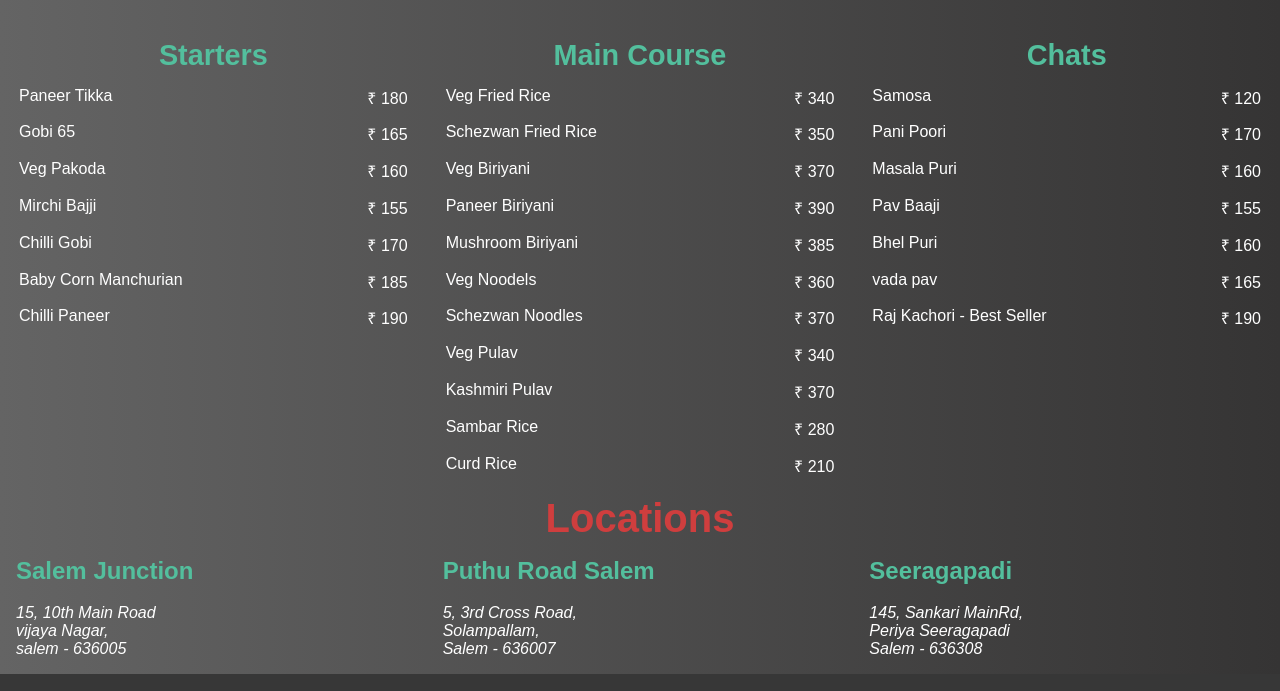
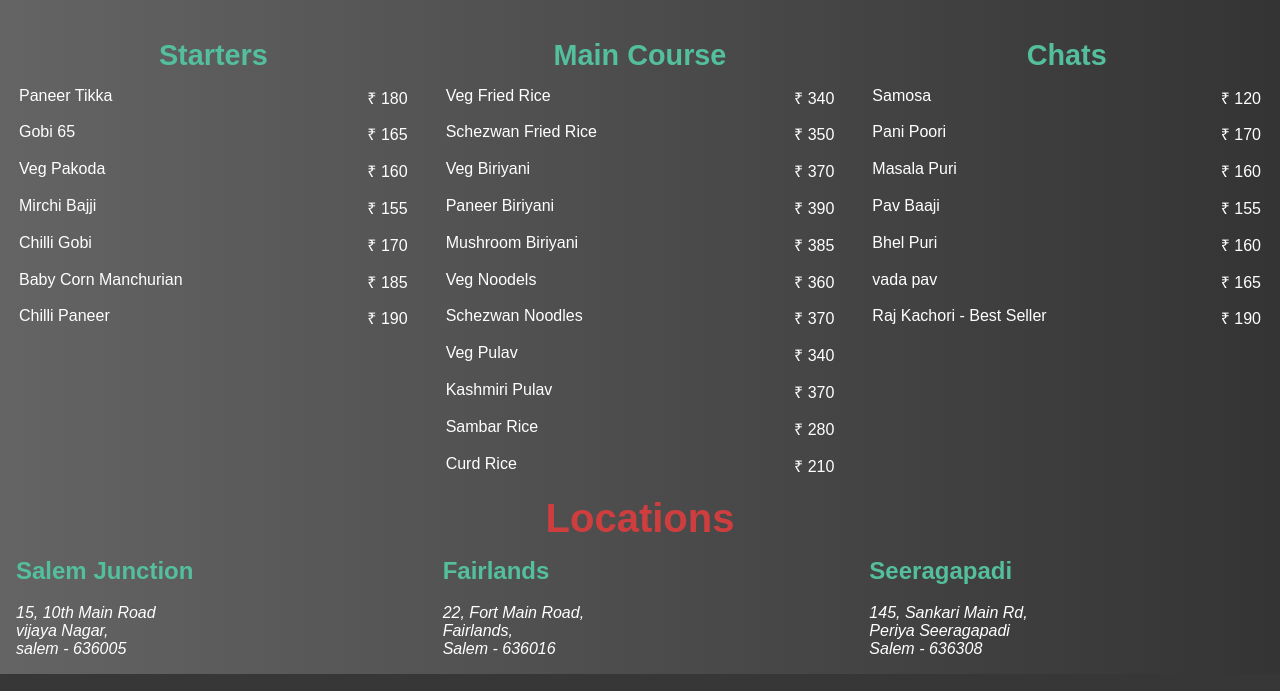
Before and after one commit to MohammedArif9092/Spicy-Hut, a plain HTML site: page index.html in a window 1280 px wide. Shown: the part 838-1529 px from the top of the page. Drawn offline with Linux system fonts and the light colour scheme.

Commit message:
Update index.html

```diff
--- a/index.html
+++ b/index.html
@@ -161,18 +161,18 @@
                 salem - 636005
             </address>
         </div>
-        <div class="Puthu Road Salem">
-            <h2>Puthu Road Salem</h2>
+         <div class="Fairlands">
+            <h2>Fairlands</h2>
             <address>
-                5, 3rd Cross Road,</br>
-                Solampallam,</br>
-                Salem - 636007
+                22, Fort Main Road,</br>
+                Fairlands,</br>
+                Salem - 636016
             </address>
         </div>
         <div class="Seeragapadi">
             <h2>Seeragapadi</h2>
             <address>
-                145, Sankari MainRd,</br>
+                145, Sankari Main Rd,</br>
                 Periya Seeragapadi</br>
                 Salem - 636308
             </address>
```
